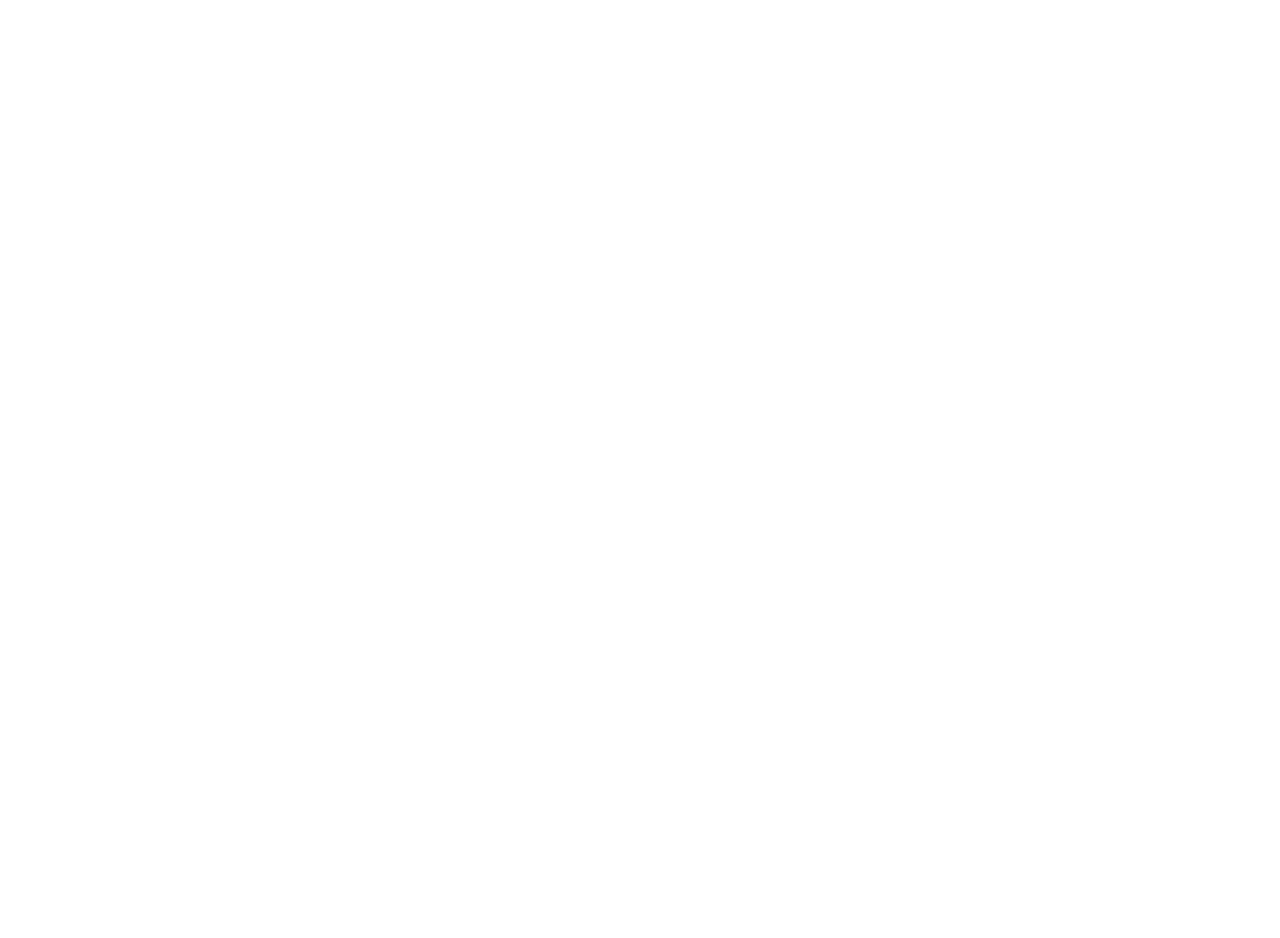
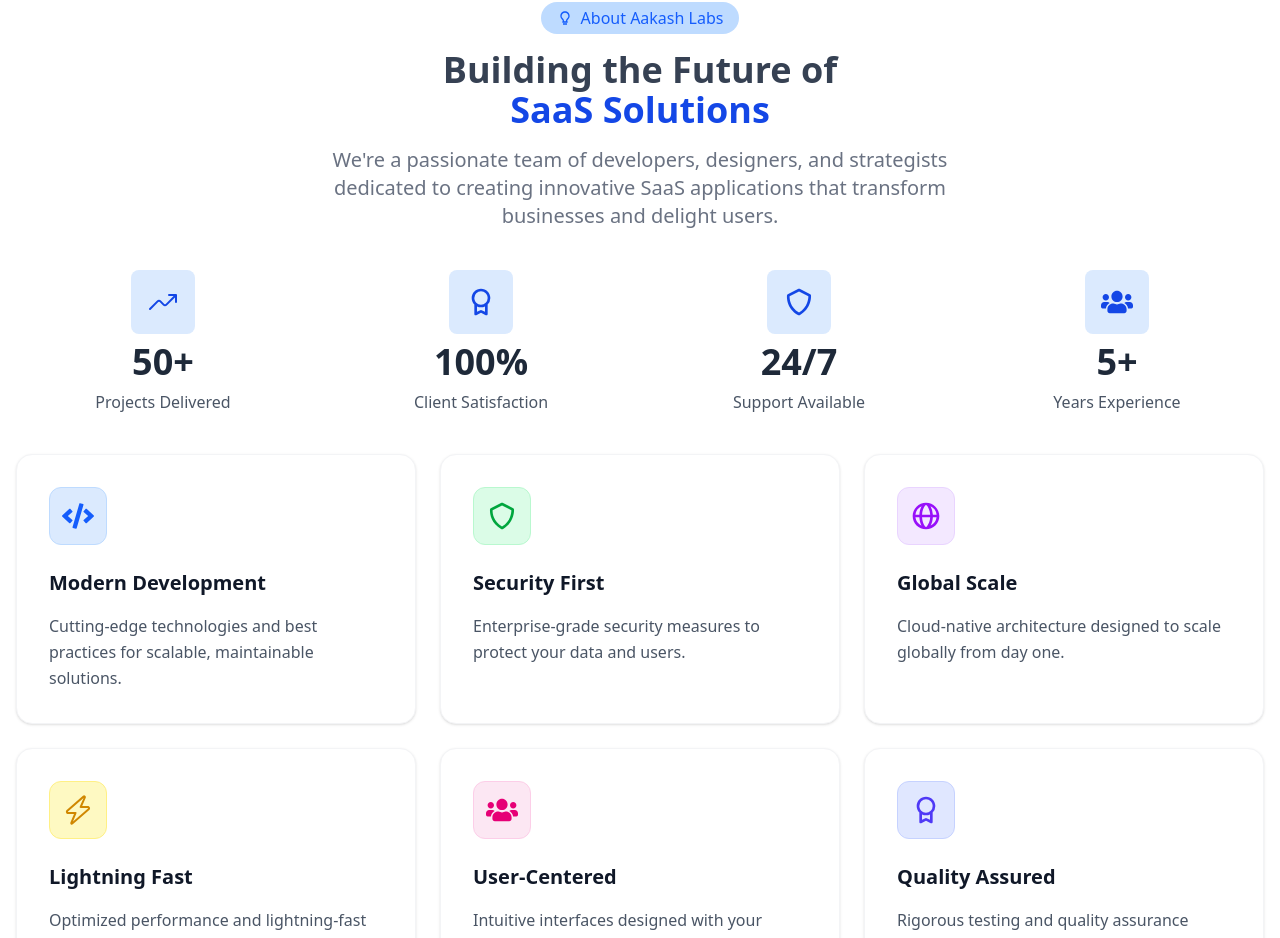
Before and after one commit to aryansaud-80/AakashGroupAssesment, a React (Vite) app: page / in a window 1280 px wide. Shown: the part 126-1064 px from the top of the page. Before the commit the page ends 904 px from the top, so only its background shows below. Built offline with nearby package versions, Linux system fonts and the light colour scheme.

Commit message:
Complete AboutUs Section

```diff
--- /dev/null
+++ b/src/components/About/AboutCTA.jsx
@@ -0,0 +1,21 @@
+const AboutCTA = () => {
+  return (
+    <div className='bg-blue-600 rounded-2xl flex flex-col text-white items-center justify-center gap-6 py-3 px-4 h-[300px] text-center'>
+      <h2 className='text-3xl md:text-4xl font-bold'>
+        Ready to Transform Your Business?
+      </h2>
+      <p className='text-lg  md:w-1/2'>
+        Let's discuss how we can help you build the perfect SaaS solution for
+        your needs.
+      </p>
+
+      <a
+        href='#contact'
+        className='cursor-pointer bg-white rounded-full px-8 py-3 shadow-lg text-blue-600 hover:shadow-xl hover:scale-110 transition-all duration-200 font-semibold'
+      >
+        Start Your Project Today
+      </a>
+    </div>
+  );
+};
+export default AboutCTA;
--- /dev/null
+++ b/src/components/About/AboutFeatures.jsx
@@ -0,0 +1,67 @@
+import { BiAward, BiGlobe, BiShield } from 'react-icons/bi';
+import FeatureCard from '../FeatureCard';
+import { FaCode, FaUsers } from 'react-icons/fa';
+import { GoZap } from 'react-icons/go';
+
+const AboutFeatures = () => {
+  const features = [
+    {
+      icon: <FaCode className='text-blue-600 w-8 h-8' />,
+      title: 'Modern Development',
+      description:
+        'Cutting-edge technologies and best practices for scalable, maintainable solutions.',
+      className: 'bg-blue-100  border-blue-200',
+    },
+    {
+      icon: <BiShield className='text-green-600 w-8 h-8' />,
+      title: 'Security First',
+      description:
+        'Enterprise-grade security measures to protect your data and users.',
+      className: 'bg-green-100 border-green-200',
+    },
+    {
+      icon: <BiGlobe className='text-purple-600 w-8 h-8' />,
+      title: 'Global Scale',
+      description:
+        'Cloud-native architecture designed to scale globally from day one.',
+      className: 'bg-purple-100 border-purple-200',
+    },
+    {
+      icon: <GoZap className='text-yellow-600 w-8 h-8' />,
+      title: 'Lightning Fast',
+      description:
+        'Optimized performance and lightning-fast load times for better user experience.',
+      className: 'bg-yellow-100 border-yellow-200',
+    },
+    {
+      icon: <FaUsers className='text-pink-600 w-8 h-8' />,
+      title: 'User-Centered',
+      description:
+        "Intuitive interfaces designed with your users' needs and behaviors in mind.",
+      className: 'bg-pink-100 border-pink-200',
+    },
+    {
+      icon: <BiAward className='text-indigo-600 w-8 h-8' />,
+      title: 'Quality Assured',
+      description:
+        'Rigorous testing and quality assurance processes ensure reliable software.',
+      className: 'bg-indigo-100 border-indigo-200',
+    },
+  ];
+  return (
+    <div className='grid grid-cols-1 sm:grid-cols-2 md:grid-cols-3 gap-6'>
+      {features.map((feat) => {
+        return (
+          <FeatureCard
+            key={feat.title}
+            icon={feat.icon}
+            label={feat.title}
+            detail={feat.description}
+            classname={feat.className}
+          />
+        );
+      })}
+    </div>
+  );
+};
+export default AboutFeatures;
--- /dev/null
+++ b/src/components/About/AboutHeader.jsx
@@ -0,0 +1,21 @@
+import { BiBulb } from 'react-icons/bi';
+import Capsule from '../Capsule';
+
+const AboutHeader = () => {
+  return (
+    <div className='flex items-center justify-center gap-4 flex-col w-full'>
+      <Capsule icon={<BiBulb />} text={'About Aakash Labs'} />
+      <h2 className='text-4xl font-bold text-gray-700 text-center'>
+        Building the Future of <br />
+        <span className='text-blue-700'>SaaS Solutions</span>
+      </h2>
+
+      <p className='text-gray-500 text-xl text-center max-w-2xl'>
+        We're a passionate team of developers, designers, and strategists
+        dedicated to creating innovative SaaS applications that transform
+        businesses and delight users.
+      </p>
+    </div>
+  );
+};
+export default AboutHeader;
--- /dev/null
+++ b/src/components/About/AboutStat.jsx
@@ -0,0 +1,42 @@
+import { BiAward, BiShield } from 'react-icons/bi';
+import StatsCard from '../StatsCard';
+import { FaUsers } from 'react-icons/fa';
+import { IoTrendingUp } from 'react-icons/io5';
+
+const AboutStat = () => {
+  const stats = [
+    {
+      number: '50+',
+      label: 'Projects Delivered',
+      icon: <IoTrendingUp className='text-blue-700 w-8 h-8' />,
+    },
+    {
+      number: '100%',
+      label: 'Client Satisfaction',
+      icon: <BiAward className='text-blue-700 w-8 h-8' />,
+    },
+    {
+      number: '24/7',
+      label: 'Support Available',
+      icon: <BiShield className='text-blue-700 w-8 h-8' />,
+    },
+    {
+      number: '5+',
+      label: 'Years Experience',
+      icon: <FaUsers className='text-blue-700 w-8 h-8' />,
+    },
+  ];
+  return (
+    <div className='grid grid-cols-2  md:grid-cols-4  gap-6'>
+      {stats.map((stat) => (
+        <StatsCard
+          key={stat.label}
+          statTitle={stat.label}
+          icon={stat.icon}
+          stat={stat.number}
+        />
+      ))}
+    </div>
+  );
+};
+export default AboutStat;
--- /dev/null
+++ b/src/components/About/AboutUs.jsx
@@ -0,0 +1,17 @@
+import AboutCTA from './AboutCTA';
+import AboutFeatures from './AboutFeatures';
+import AboutStat from './AboutStat';
+import AboutHeader from './AboutHeader';
+
+const AboutUs = () => {
+  return (
+    <div className='px-4  py-6 flex flex-col gap-10 container m-auto '>
+      <AboutHeader />
+      <AboutStat />
+      <AboutFeatures />
+      <AboutCTA />
+    </div>
+  );
+};
+
+export default AboutUs;
--- a/src/components/Capsule.jsx
+++ b/src/components/Capsule.jsx
@@ -2,7 +2,7 @@
 
 const Capsule = ({ icon, text }) => {
   return (
-    <div className='flex gap-2   items-center bg-blue-200 px-4 py-1 rounded-full self-start text-blue-600'>
+    <div className='flex gap-2   items-center bg-blue-200 px-4 py-1 rounded-full  text-blue-600'>
       <div>{icon || <BiBulb />}</div>
       <p>{text || 'About Aakash Labs'}</p>
     </div>
--- /dev/null
+++ b/src/components/FeatureCard.jsx
@@ -0,0 +1,16 @@
+const FeatureCard = ({ icon, label, detail, classname }) => {
+  return (
+    <div className='bg-white border border-gray-100 rounded-2xl p-8 shadow-sm hover:shadow-xl transition-all duration-300 h-full group '>
+      <div
+        className={`inline-flex p-3 rounded-xl mb-6 border ${classname} group-hover:scale-110 transition-transform duration-200`}
+      >
+        {icon}
+      </div>
+      <h3 className='text-xl font-bold text-gray-900 mb-4 group-hover:text-blue-600 transition-colors'>
+        {label}
+      </h3>
+      <p className='text-gray-600 leading-relaxed'>{detail}</p>
+    </div>
+  );
+};
+export default FeatureCard;
--- a/src/components/Navbar.jsx
+++ b/src/components/Navbar.jsx
@@ -23,7 +23,7 @@
   return (
     <>
       <div
-        className={`sticky top-0 z-50 transition-all duration-300 flex justify-between items-center p-4 px-10  ${
+        className={`sticky top-0 z-50 transition-all duration-300 flex justify-between items-center py-4 px-10  ${
           scrolled
             ? 'bg-white/95 backdrop-blur-md shadow-md'
             : 'bg-white/90 backdrop-blur-sm'
--- /dev/null
+++ b/src/components/StatsCard.jsx
@@ -0,0 +1,18 @@
+const StatsCard = ({icon, stat, statTitle}) => {
+  return (
+    <div className="flex flex-col gap-2 items-center  px-6 text-center">
+      <div className="bg-blue-100 p-3 rounded-lg w-16 h-16 flex items-center justify-center ">
+        {icon}
+      </div>
+
+      <span className="text-3xl md:text-4xl font-bold text-gray-800">
+        {stat}
+      </span>
+
+      <h4 className="font-medium text-gray-600">
+        {statTitle}
+      </h4>
+    </div>
+  )
+}
+export default StatsCard
--- a/src/pages/Home.jsx
+++ b/src/pages/Home.jsx
@@ -1,13 +1,11 @@
+import AboutUs from '../components/About/AboutUs';
 import Navbar from '../components/Navbar';
 
 const Home = () => {
   return (
     <div className='flex flex-col gap-10'>
       <Navbar />
-
-      <div className='h-screen'>
-
-      </div>
+      <AboutUs />
     </div>
   );
 };
```
Also changed, not shown: src/components/AboutUs.jsx (deleted).
